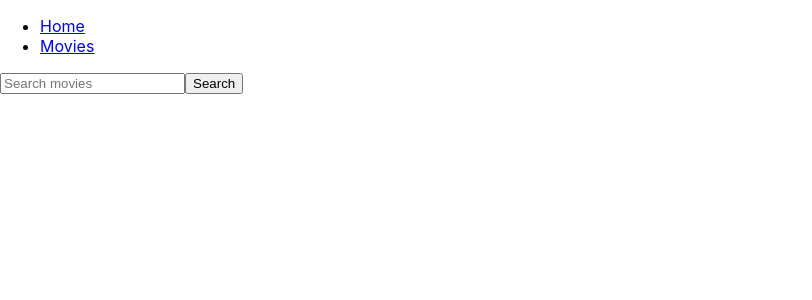
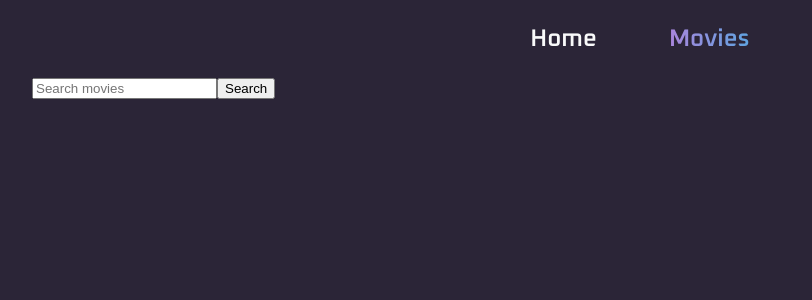
Before and after one commit to sandra-selezen/goit-react-hw-05-movies, a React (Create React App) app: page /goit-react-hw-05-movies/movies in a window 1280 px wide. Shown: the top 300 px of the page, without its empty margins (0-812 px from the left). Built offline with nearby package versions, Linux system fonts and the light colour scheme.

Commit message:
Adds styles for nav links

```diff
--- a/package.json
+++ b/package.json
@@ -8,10 +8,14 @@
     "@testing-library/react": "^12.1.4",
     "@testing-library/user-event": "^13.5.0",
     "axios": "^1.4.0",
+    "modern-normalize": "^1.1.0",
+    "prop-types": "^15.8.1",
     "react": "^18.1.0",
     "react-dom": "^18.1.0",
+    "react-icons": "^4.8.0",
     "react-router-dom": "^6.11.0",
     "react-scripts": "5.0.1",
+    "styled-components": "^5.3.10",
     "web-vitals": "^2.1.3"
   },
   "scripts": {
--- /dev/null
+++ b/src/components/Container/Container.styled.js
@@ -0,0 +1,15 @@
+import styled from 'styled-components';
+
+export const Container = styled.div`
+  max-width: 480px;
+  padding: 0 20px;
+  margin: 0 auto;
+
+  @media screen and (min-width: 768px) {
+    max-width: 768px;
+    padding: 0 32px;
+  }
+  @media screen and (min-width: 1280px) {
+    max-width: 1280px;
+  }
+`;
--- /dev/null
+++ b/src/components/Header/Header.styled.js
@@ -0,0 +1,38 @@
+import { NavLink } from 'react-router-dom';
+import styled from 'styled-components';
+
+export const Header = styled.header`
+  padding-top: 24px;
+  padding-bottom: 24px;
+`;
+
+export const HeaderNavList = styled.ul`
+  display: flex;
+  justify-content: center;
+  gap: 40px;
+  list-style: none;
+  margin: 0;
+  padding: 0;
+`;
+
+export const HeaderNavLink = styled(NavLink)`
+  font-weight: 600;
+  font-size: 1.5rem;
+  padding: 8px 16px;
+
+  transition: color 250ms cubic-bezier(0.4, 0, 0.2, 1);
+
+  :hover,
+  :focus {
+    color: hsl(203, 71%, 60%);
+  }
+  &.active {
+    background: linear-gradient(90deg, hsl(277, 56%, 68%) 0%, hsl(203, 71%, 60%) 100%);
+    -webkit-background-clip: text;
+    color: transparent;
+  }
+`;
+
+export const Main = styled.main`
+  margin: 0 auto;
+`;
--- a/src/components/Layout.js
+++ b/src/components/Layout.js
@@ -1,22 +1,24 @@
 import { Suspense } from "react"
-import { NavLink, Outlet } from "react-router-dom"
+import { Outlet } from "react-router-dom"
+import { Container } from "./Container/Container.styled"
+import { Header, HeaderNavLink, HeaderNavList, Main } from "./Header/Header.styled"
 
 export const Layout = () => {
   return (
-    <>
-      <header>
+    <Container>
+      <Header>
         <nav>
-          <ul>
-            <li><NavLink to="/">Home</NavLink></li>
-            <li><NavLink to="/movies">Movies</NavLink></li>
-          </ul>
+          <HeaderNavList>
+            <li><HeaderNavLink to="/">Home</HeaderNavLink></li>
+            <li><HeaderNavLink to="/movies">Movies</HeaderNavLink></li>
+          </HeaderNavList>
         </nav>
-      </header>
-      <main>
+      </Header>
+      <Main>
         <Suspense>
           <Outlet />
         </Suspense>
-      </main>
-    </>
+      </Main>
+    </Container>
   )
 }
--- a/src/index.css
+++ b/src/index.css
@@ -1,15 +1,29 @@
-@import-normalize; /* bring in normalize.css styles */
+@import url('https://fonts.googleapis.com/css2?family=Oxanium:wght@400;600;700&display=swap');
 
 body {
+  font-family: 'Oxanium', cursive;
+  font-size: .938rem;
   margin: 0;
-  font-family: -apple-system, BlinkMacSystemFont, 'Segoe UI', 'Roboto', 'Oxygen',
-    'Ubuntu', 'Cantarell', 'Fira Sans', 'Droid Sans', 'Helvetica Neue',
-    sans-serif;
-  -webkit-font-smoothing: antialiased;
-  -moz-osx-font-smoothing: grayscale;
+  color: hsl(203, 8%, 98%);
+  background-color: hsl(259, 20%, 18%);
 }
 
-code {
-  font-family: source-code-pro, Menlo, Monaco, Consolas, 'Courier New',
-    monospace;
+img {
+  display: block;
+  max-width: 100%;
+  height: auto;
 }
+
+a {
+  text-decoration: none;
+  color: inherit;
+}
+
+ul {
+  list-style: none;
+}
+
+ul, li {
+  margin: 0;
+  padding: 0;
+}
```
Also changed, not shown: 1 other file (tests, documents, lock files or other folders).
